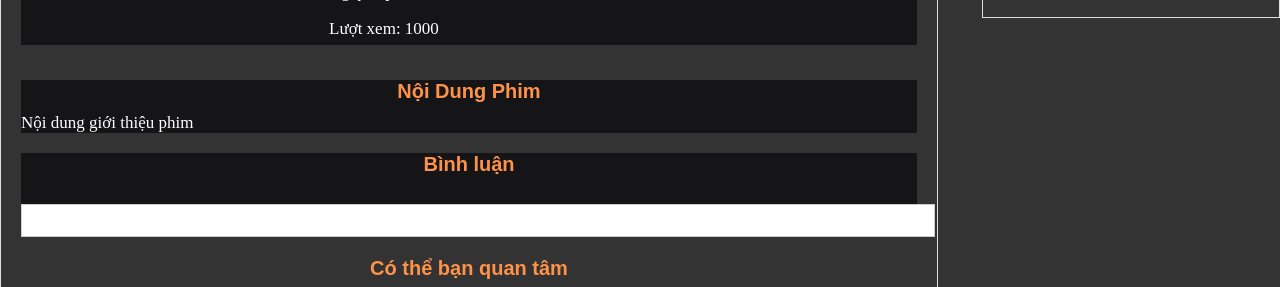
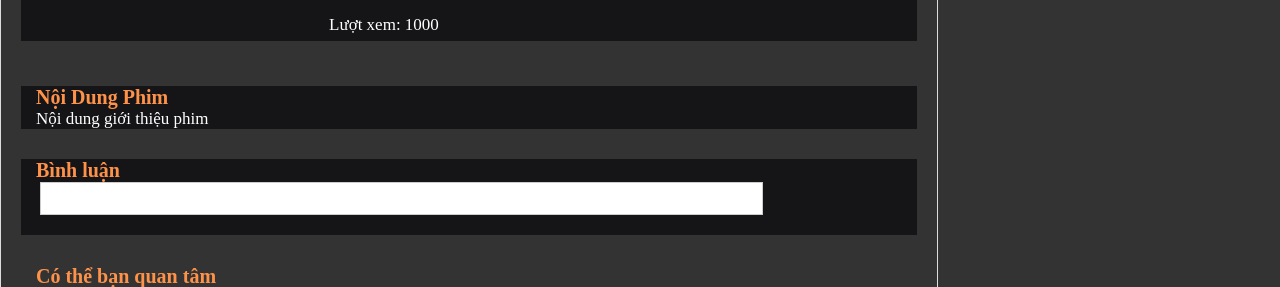
Before and after one commit to thecong23/PhimDauTay, a PHP site: page /movie/movie-details.php in a window 1280 px wide. Shown: the part 510-797 px from the top of the page. Run offline with PHP 8.4, Linux system fonts and the light colour scheme; data comes from the database, SQL or seed files in the repository; a stand-in replaces the project's code that opens the database connection.

Commit message:
renamed:    login-register/NenDN.jpg -> css/NenDN.jpg #	modified:   css/category.css #	modified:   css/layout.css #	modified:   css/movie.css

```diff
--- a/css/category.css
+++ b/css/category.css
@@ -9,6 +9,7 @@
 /* Menu chính */
 .content{
   background-color: #5e5e5e;
+
 }
 .content .lcontent ul li a {
   color: #FFFF00; /* Thay đổi màu chữ sang vàng */
@@ -25,10 +26,9 @@
 .lcontent ul li a:hover { /* Kiểu khi di chuột qua liên kết */
   background-color: white; /* Thay đổi màu nền khi di chuột qua */
 }
-h4 {
+.content h4 {
   margin: 10px 0; /* Khoảng cách 10px trên và dưới */
   margin-top: -10px;
-  font-family: 'Arial', sans-serif; /* Thay đổi font chữ */
   font-size: 40px; /* Chỉnh sửa kích thước phông chữ */
   font-weight: bold; /* Làm chữ in đậm */
   line-height: 0,5; /* Chỉnh sửa khoảng cách dòng */
--- a/css/layout.css
+++ b/css/layout.css
@@ -34,6 +34,7 @@
     flex: 1;
 }
 .mLeft img{
+    padding-left: 80px;
     width: 26%;
     height: 100%;
 }
--- a/css/movie.css
+++ b/css/movie.css
@@ -65,12 +65,13 @@
     margin-top: -15px;
     margin-bottom: 5px;
 }
-.detail-movie h4 {
+.movie {
     margin-top: 13px;
     margin-bottom: 5px;
     margin-left: 30px;
+    text-align: left;
     color: #ff9249;
-    font-size: 28px;
+    font-size: 25px;
 }
 .detail-movie h5{
     margin-bottom: 10px;
@@ -92,9 +93,11 @@
 .cFilm-movie{
     margin-top: 30px;
     margin-bottom: 20px;
+    padding-left: 15px;
     background-color: rgb(21, 21, 24);
 }
 .cFilm-movie h4{
+    text-align: left;
     color: #ff9249;
     font-size: 20px;
 }
@@ -105,13 +108,18 @@
 .comment-movie{
     margin-top: 30px;
     margin-bottom: 20px;
+    padding-left: 15px;
+    padding-bottom: 20px;
     background-color: rgb(21, 21, 24);
 }
 .comment-movie h4{
     color: #ff9249;
+    text-align: left;
     font-size: 20px;
 }
-
+.comment-movie input{
+    width: 80%;
+}
 #content-watch {
     clear: both;
     float: left;
@@ -144,8 +152,10 @@
 .recommend-movie{
     margin-top: 30px;
     margin-bottom: 20px;
+    padding-left: 15px;
 }
 .recommend-movie h4{
+    text-align: left;
     color: #ff9249;
     font-size: 20px;
 }
@@ -158,8 +168,9 @@
     width: 150px;
     height: 220px;
 }
-.recommend-movie a, .recommend-movie p{
+.recommend-movie li{
     width: 150px;
+    word-wrap: break-word;
 }
 .recommend-movie a{
     font-size: 16px;
@@ -196,6 +207,11 @@
     margin-bottom: 5px;
     text-align: left;
 }
+#sidebar-movie h4{
+    text-align: left;
+    font-size: 20px;
+    margin-top: 0px;
+}
 #sidebar-movie p{
     font-size: 14px;
     color: white;
```
Also changed, not shown: css/NenDN.jpg (added), 1 other file.
